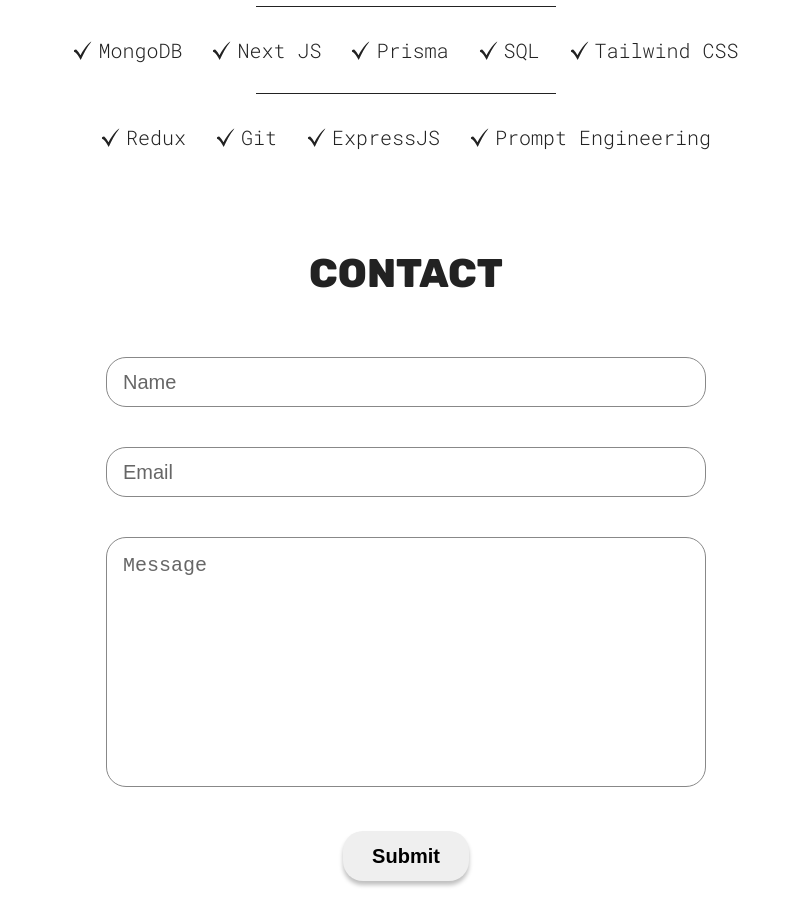
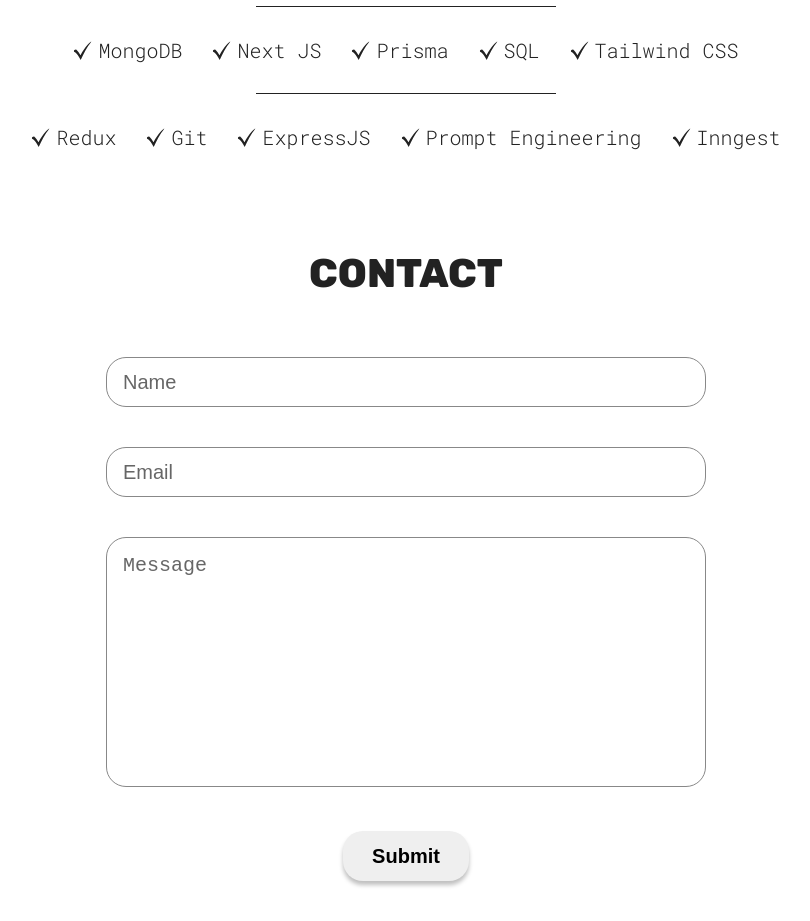
Before and after one commit to RockyR6/portfolio, a React (Vite) app in the folder client/: page / in a window 1280 px wide. Shown: the part 2260-3181 px from the top of the page, without its empty margins (234-1044 px from the left). Built offline with nearby package versions, Linux system fonts and the light colour scheme.

Commit message:
new skill added

```diff
--- a/client/src/sections/Skills/Skills.jsx
+++ b/client/src/sections/Skills/Skills.jsx
@@ -33,6 +33,7 @@ function Skills() {
         <SkillList src={checkMarkIcon} skill="Git" />
         <SkillList src={checkMarkIcon} skill="ExpressJS" />
         <SkillList src={checkMarkIcon} skill="Prompt Engineering" />
+        <SkillList src={checkMarkIcon} skill="Inngest" />
 
 
       </div>
```
